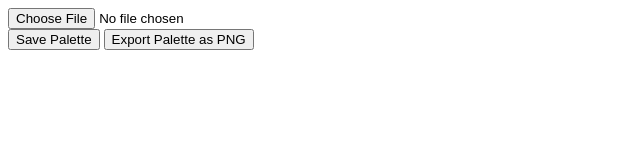
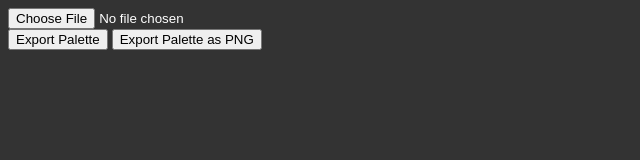
Before and after one commit to UsernameNullP/UsernameNullP.github.io, a plain HTML site: page index.html in a window 1280 px wide. Shown: the whole page, without its empty margins (0-640 px from the left). Drawn offline with Linux system fonts and the light colour scheme.

Commit message:
Update index.html

```diff
--- a/index.html
+++ b/index.html
@@ -3,6 +3,10 @@
 <head>
     <title>Sega Genesis Palette Editor</title>
     <style>
+    body {
+            background-color: #333; /* Dark grey background */
+            color: #fff; /* White text color */
+        }
         .color-box {
             width: 32px;
             height: 32px;
@@ -22,7 +26,7 @@
     </style>
 </head>
 <body>
-    <input type="file" id="fileInput" accept=".pal">
+    <input type="file" id="fileInput" accept=".bin,.pal">
     <div id="paletteContainer"></div>
     <div id="controlBar" class="control-bar">
         <div class="slider-label">Red: <span id="redValue">0</span></div>
@@ -32,7 +36,7 @@
         <div class="slider-label">Blue: <span id="blueValue">0</span></div>
         <input id="blueSlider" class="slider" type="range" min="0" max="14" step="2">
     </div>
-    <button id="savePaletteButton">Save Palette</button>
+    <button id="savePaletteButton">Export Palette</button>
     <button id="exportPaletteButton">Export Palette as PNG</button>
 
     <script>
```
